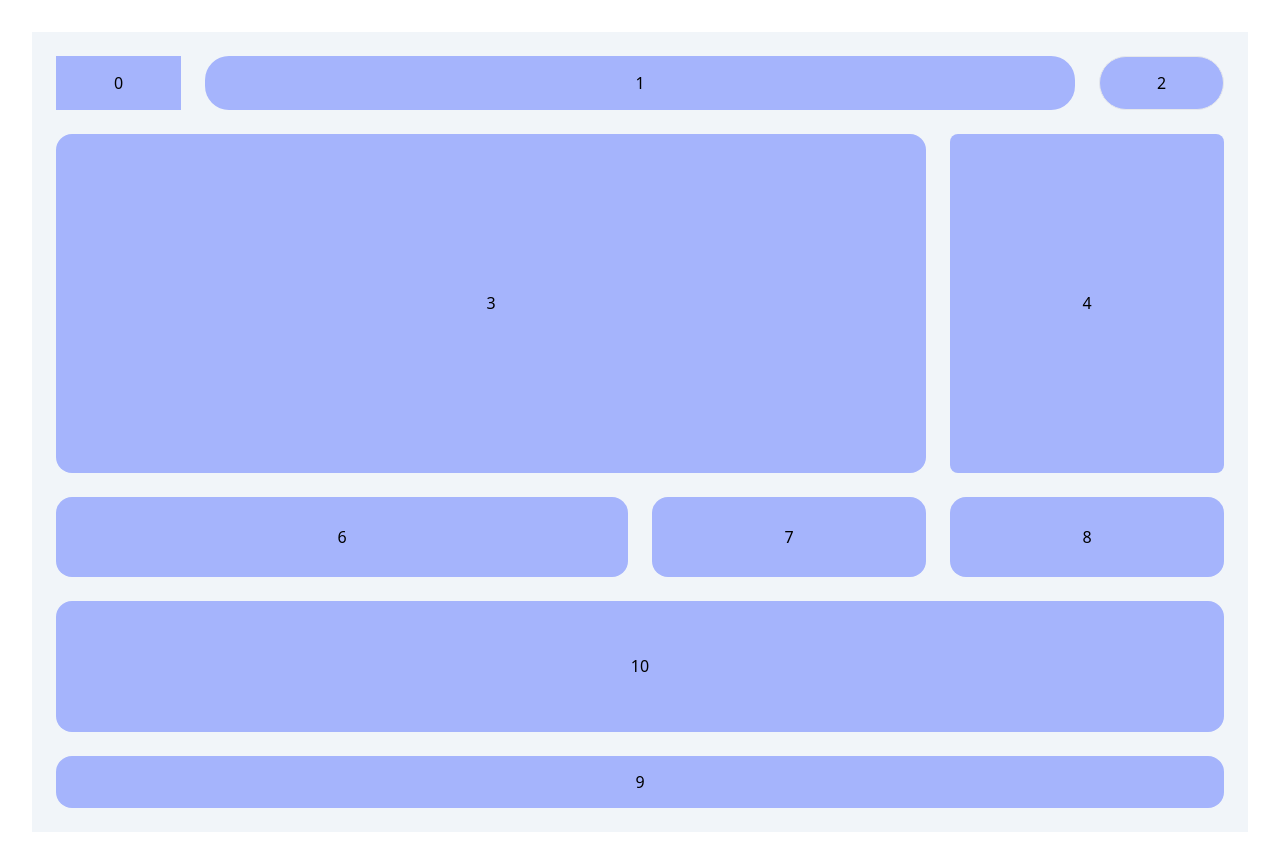
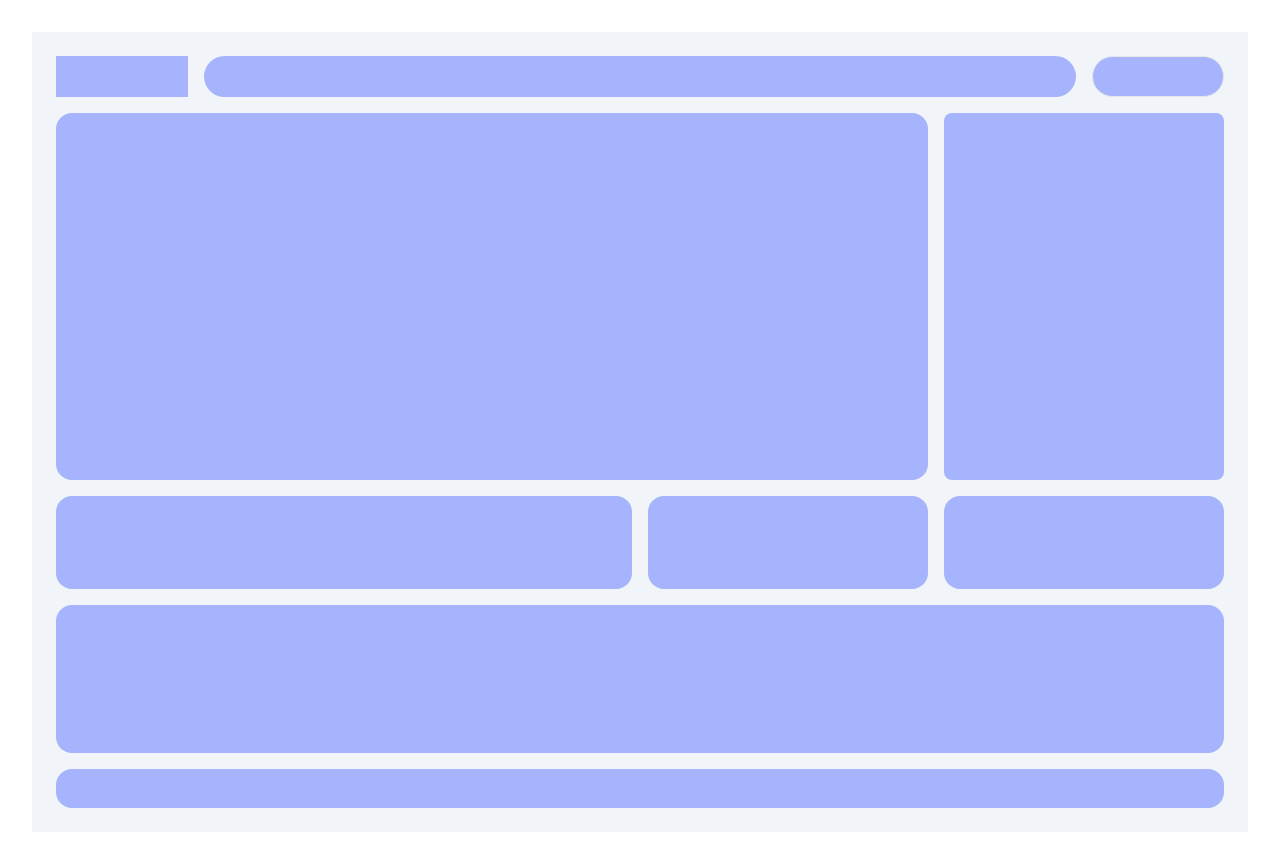
Before and after one commit to sameerajayakodi/Tailwind_CSS, a React (Vite) app in the folder Bento_Grid/: page / in a window 1280 px wide. Built offline with nearby package versions, Linux system fonts and the light colour scheme.

Commit message:
Update Bento2.jsx

```diff
--- a/Bento_Grid/src/components/Bento2.jsx
+++ b/Bento_Grid/src/components/Bento2.jsx
@@ -4,18 +4,17 @@ const Bento2 = () => {
   return (
     <>
       <div className='w-full h-screen flex justify-center items-center p-6 bg-slate-100 '>
-            <div className='grid grid-cols-8 grid-rows-14 gap-6 h-full w-full'>
-                <div className='bg-indigo-300 col-span-1 row-span-1 justify-center items-center flex '>0</div>
-                <div className='bg-indigo-300 col-span-6 row-span-1 justify-center items-center flex rounded-3xl'>1</div>
-                <div className='bg-indigo-300 col-span-1 row-span-1 justify-center items-center flex rounded-full border'>2</div>
-                <div className='bg-indigo-300 col-span-6 row-span-7 justify-center items-center flex rounded-2xl'>3</div>
-                <div className='bg-indigo-300 col-span-2 row-span-7 justify-center items-center flex rounded-lg'>4</div>
-
-                <div className='bg-indigo-300 col-span-4 row-span-2 justify-center items-center flex rounded-2xl'>6</div>
-                <div className='bg-indigo-300 col-span-2 row-span-2 justify-center items-center flex rounded-2xl'>7</div>
-                <div className='bg-indigo-300 col-span-2 row-span-2 justify-center items-center flex rounded-2xl'>8</div>
-                <div className='bg-indigo-300 col-span-8 row-span-3 justify-center items-center flex rounded-2xl'>10</div>
-                <div className='bg-indigo-300 col-span-8 row-span-1 justify-center items-center flex rounded-2xl'>9</div>
+            <div className='grid grid-cols-8 grid-rows-14 gap-4 h-full w-full'>
+                <div className='bg-indigo-300 col-span-1 row-span-1 justify-center items-center flex '></div>
+                <div className='bg-indigo-300 col-span-6 row-span-1 justify-center items-center flex rounded-3xl'></div>
+                <div className='bg-indigo-300 col-span-1 row-span-1 justify-center items-center flex rounded-full border'></div>
+                <div className='bg-indigo-300 col-span-6 row-span-7 justify-center items-center flex rounded-2xl'></div>
+                <div className='bg-indigo-300 col-span-2 row-span-7 justify-center items-center flex rounded-lg'></div>
+                <div className='bg-indigo-300 col-span-4 row-span-2 justify-center items-center flex rounded-2xl'></div>
+                <div className='bg-indigo-300 col-span-2 row-span-2 justify-center items-center flex rounded-2xl'></div>
+                <div className='bg-indigo-300 col-span-2 row-span-2 justify-center items-center flex rounded-2xl'></div>
+                <div className='bg-indigo-300 col-span-8 row-span-3 justify-center items-center flex rounded-2xl'></div>
+                <div className='bg-indigo-300 col-span-8 row-span-1 justify-center items-center flex rounded-2xl'></div>
             </div>
       </div>
     </>
```
